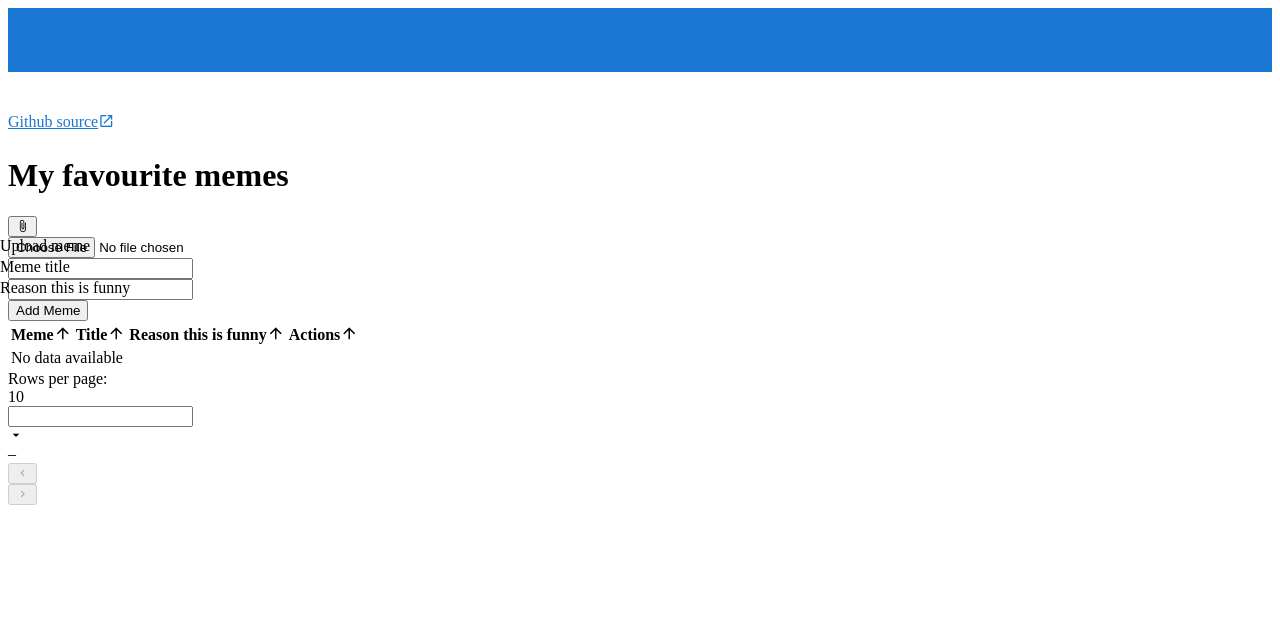
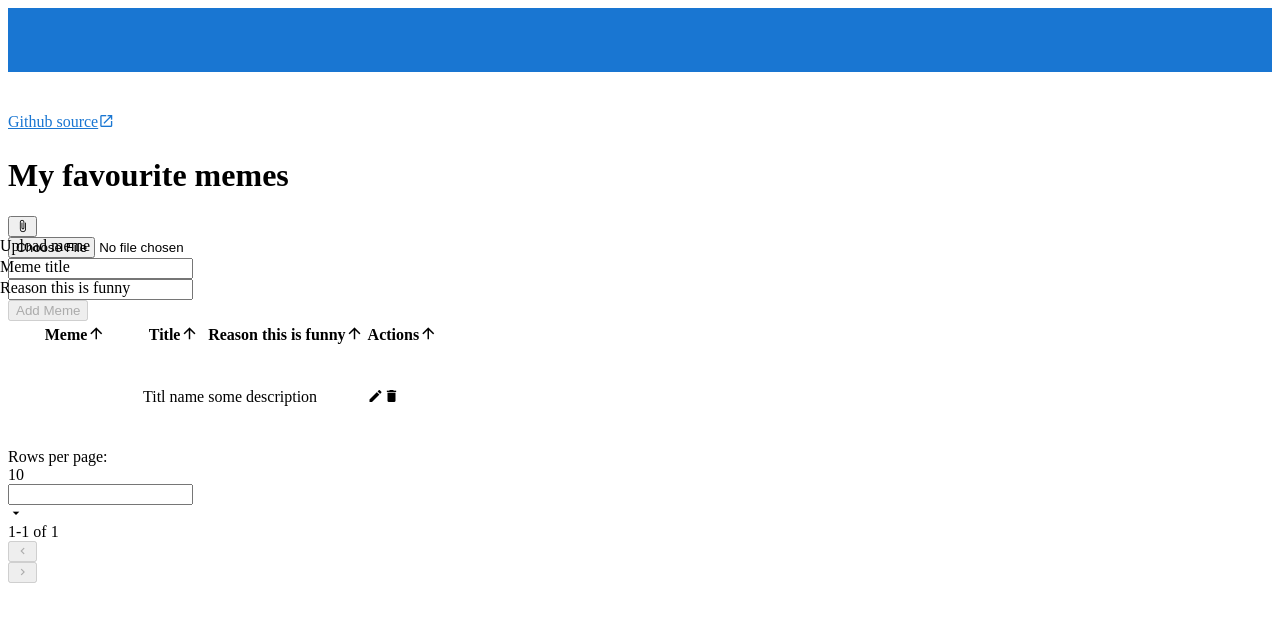
Before and after one commit to Christiaanben/memes-for-days, a Vue app: page / in a window 1280 px wide. Shown: the top 622 px of the page. Built offline with nearby package versions, Linux system fonts and the light colour scheme; grey boxes are pictures that could not be loaded.

Commit message:
display meme in table prepopulate store with meme meme form validation form upload to store

```diff
--- a/package.json
+++ b/package.json
@@ -1,6 +1,6 @@
 {
   "name": "memes-for-days",
-  "version": "0.1.0",
+  "version": "420.69.0",
   "private": true,
   "scripts": {
     "serve": "vue-cli-service serve",
@@ -9,6 +9,7 @@
   },
   "dependencies": {
     "core-js": "^3.6.5",
+    "vee-validate": "^3.2.5",
     "vue": "^2.6.11",
     "vue-class-component": "^7.2.3",
     "vue-property-decorator": "^9.1.2",
--- a/src/components/MemeForm.vue
+++ b/src/components/MemeForm.vue
@@ -1,23 +1,57 @@
 <template>
+  <validation-observer slim v-slot="{invalid}">
     <v-form>
+      <validation-provider rules="required" v-slot="{ errors }">
         <v-file-input
+            v-model="file"
             label="Upload meme"
+            :error-messages="errors"
         />
+      </validation-provider>
+      <validation-provider rules="required" v-slot="{ errors }">
         <v-text-field
             label="Meme title"
+            v-model="meme.title"
+            :error-messages="errors"
         />
+      </validation-provider>
+      <validation-provider rules="required" v-slot="{ errors }">
         <v-text-field
+            v-model="meme.description"
             label="Reason this is funny"
+            :error-messages="errors"
         />
-  <v-btn>
+      </validation-provider>
+      <v-btn
+          :disabled="invalid"
+          @click="addMeme"
+      >
         Add Meme
       </v-btn>
     </v-form>
+  </validation-observer>
+
 </template>
 
 <script>
+
+import Meme from '@/models/meme'
+
 export default {
-name: "MemeForm"
+  name: 'MemeForm',
+  components: {},
+  data: () => ({
+    meme: new Meme(),
+    file: null,
+  }),
+  methods: {
+    addMeme () {
+      this.meme.image = URL.createObjectURL(this.file)
+      this.$store.commit('ADD_MEME', this.meme)
+      this.meme = new Meme()
+      this.file = null
+    },
+  },
 }
 </script>
 
--- a/src/components/MemeList.vue
+++ b/src/components/MemeList.vue
@@ -2,7 +2,27 @@
 <div>
   <v-data-table
     :headers="headers"
-  />
+    :items="$store.getters.memes"
+  >
+    <template v-slot:item.meme="{ item }">
+      <v-img
+          class="rounded my-1"
+          max-height="128"
+          max-width="128"
+        :src="item.image"
+      />
+    </template>
+    <template v-slot:item.actions>
+      <v-icon
+        class="mr-2"
+      >
+        mdi-pencil
+      </v-icon>
+      <v-icon>
+        mdi-delete
+      </v-icon>
+    </template>
+  </v-data-table>
 </div>
 </template>
 
@@ -12,10 +32,10 @@ name: "MemeList",
 
   data: () => ({
     headers: [
-      {text: 'Meme'},
-      {text: 'Title'},
-      {text: 'Reason this is funny'},
-      {text: 'Actions'}
+      {text: 'Meme', value: 'meme'},
+      {text: 'Title', value: 'title'},
+      {text: 'Reason this is funny', value: 'description'},
+      {text: 'Actions', value: 'actions'}
     ]
   }),
 }
--- a/src/main.ts
+++ b/src/main.ts
@@ -2,6 +2,7 @@ import Vue from 'vue'
 import App from './App.vue'
 import vuetify from './plugins/vuetify'
 import store from './store'
+import './plugins/vee-validate'
 
 Vue.config.productionTip = false
 
--- a/src/models/meme.ts
+++ b/src/models/meme.ts
@@ -4,10 +4,10 @@ export default class Meme {
   description: string
 
   constructor ({
-    image = '',
-    title = '',
-    description = '',
-               }) {
+                 image = '',
+                 title = '',
+                 description = '',
+               } = {}) {
     this.image = image
     this.title = title
     this.description = description
--- /dev/null
+++ b/src/plugins/vee-validate.ts
@@ -0,0 +1,15 @@
+import Vue from 'vue'
+import {
+  extend,
+  ValidationObserver,
+  ValidationProvider,
+} from 'vee-validate'
+import { required } from 'vee-validate/dist/rules'
+
+extend('required', {
+  ...required,
+  message: 'This field is required',
+})
+
+Vue.component('validation-provider', ValidationProvider)
+Vue.component('validation-observer', ValidationObserver)
--- a/src/store/index.ts
+++ b/src/store/index.ts
@@ -1,13 +1,21 @@
 import Vue from 'vue'
 import Vuex from 'vuex'
+import Meme from '@/models/meme'
 
 Vue.use(Vuex)
 
 const store = new Vuex.Store({
   state: {
     memes: [
-      {}
+      new Meme({
+        image: 'https://i.imgur.com/S2lYrKD.gif',
+        title: 'Titl name',
+        description: 'some description'
+      })
     ]
+  },
+  getters: {
+    memes: state => state.memes
   },
   mutations: {
     ADD_MEME (state, meme) {
```
Also changed, not shown: 1 other file (tests, documents, lock files or other folders). Lines whose indentation alone changed are shown as unchanged.
